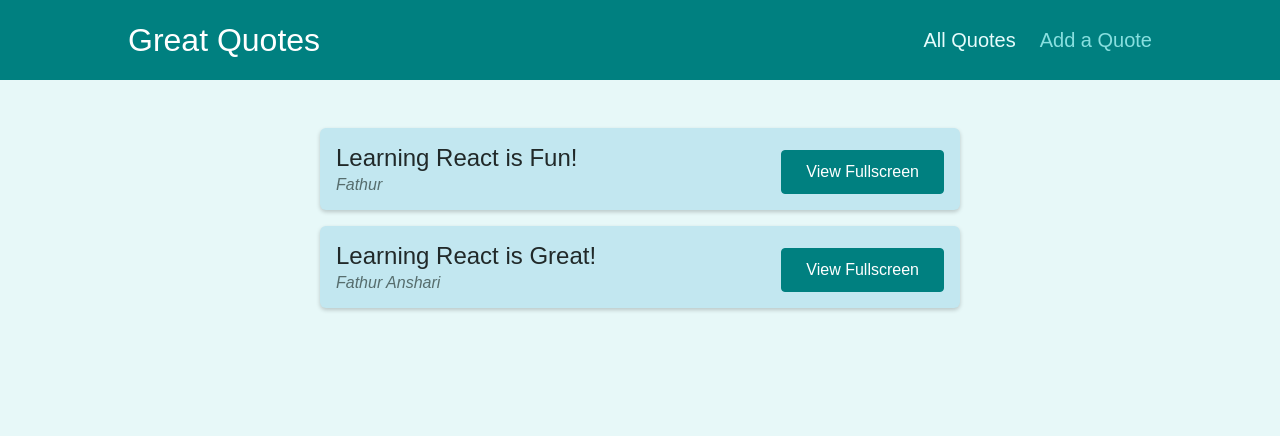
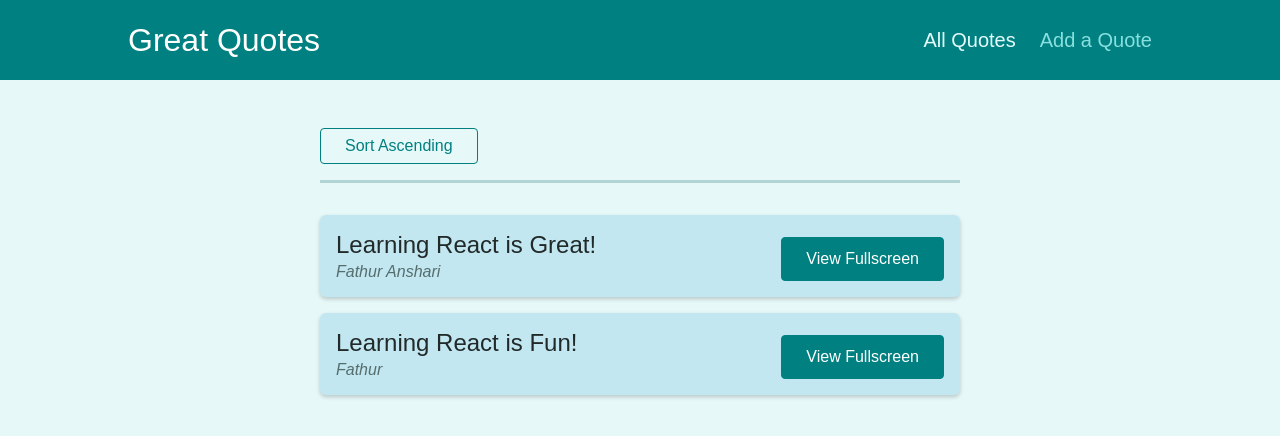
Before and after one commit to FathurAnshari/single-page-application, a React (Create React App) app: page /quotes in a window 1280 px wide. Shown: the top 436 px of the page. Built offline with nearby package versions, Linux system fonts and the light colour scheme.

Commit message:
adding query params

```diff
--- a/src/components/quotes/QuoteForm.js
+++ b/src/components/quotes/QuoteForm.js
@@ -34,7 +34,9 @@
     <Fragment>
       <Prompt
         when={isEntering}
-        message="Are you sure want to leave this page?, all your progress will be lost"
+        message={(location) =>
+          "Are you sure want to leave this page?, all your progress will be lost"
+        }
       />
       <Card>
         <form
--- a/src/components/quotes/QuoteList.js
+++ b/src/components/quotes/QuoteList.js
@@ -1,13 +1,42 @@
 import { Fragment } from "react";
+import { useHistory, useLocation } from "react-router-dom";
 
 import QuoteItem from "./QuoteItem";
 import classes from "./QuoteList.module.css";
 
+const sortQuotes = (quotes, ascending) => {
+  return quotes.sort((quoteA, quoteB) => {
+    if (ascending) {
+      return quoteA.id > quoteB.id ? 1 : -1;
+    } else {
+      return quoteA.id < quoteB.id ? 1 : -1;
+    }
+  });
+};
+
 const QuoteList = (props) => {
+  const history = useHistory();
+  const location = useLocation();
+
+  const queryParams = new URLSearchParams(location.search);
+
+  const isSortingAscending = queryParams.get("sort") === "asc";
+
+  const sortedQuotes = sortQuotes(props.quotes, isSortingAscending);
+
+  const changeSortingHandler = () => {
+    history.push("/quotes?sort=" + (isSortingAscending ? "desc" : "asc"));
+  };
+
   return (
     <Fragment>
+      <div className={classes.sorting}>
+        <button onClick={changeSortingHandler}>
+          Sort {isSortingAscending ? "Descending" : "Ascending"}{" "}
+        </button>
+      </div>
       <ul className={classes.list}>
-        {props.quotes.map((quote) => (
+        {sortedQuotes.map((quote) => (
           <QuoteItem
             key={quote.id}
             id={quote.id}
```
